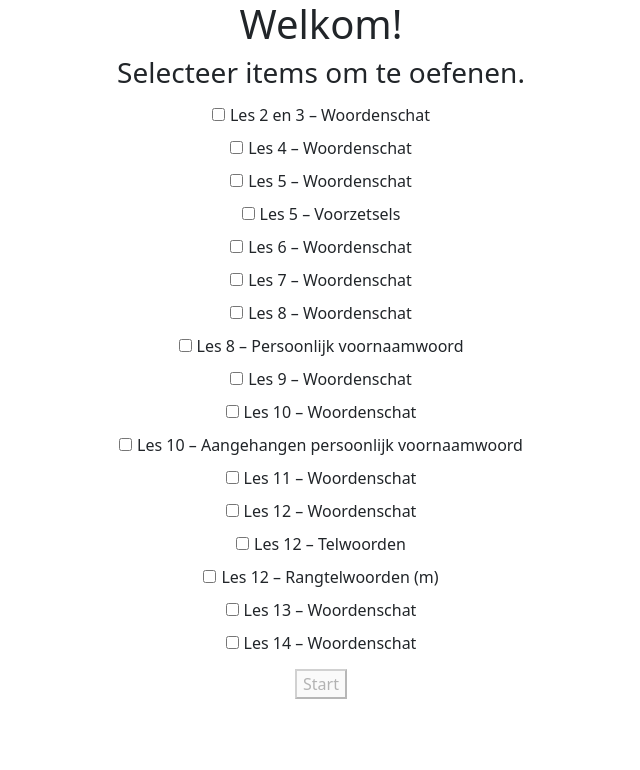
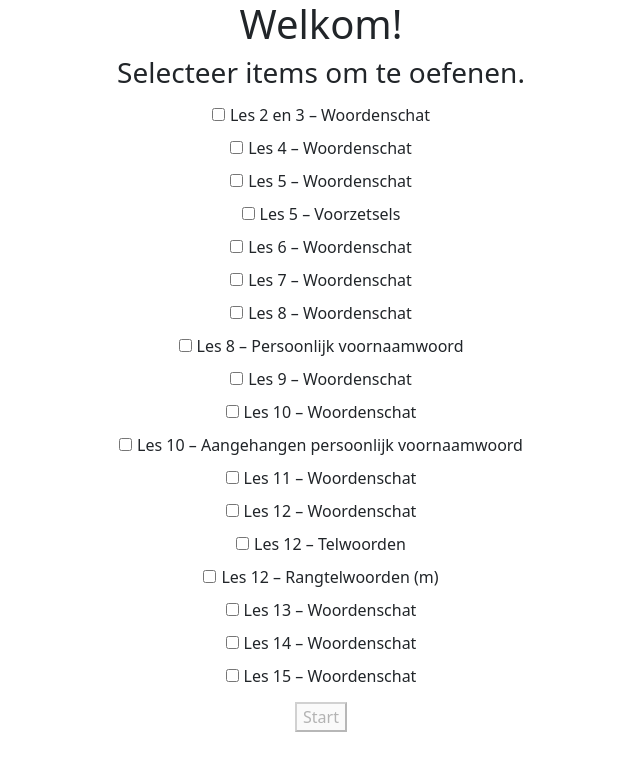
Before and after one commit to wilcomuit/bijbels-hebreeuws, a Vue app: page / in a window 1280 px wide. Shown: the top 770 px of the page, without its empty margins (319-959 px from the left). Built offline with nearby package versions, Linux system fonts and the light colour scheme.

Commit message:
Added lesson 15

```diff
--- a/src/lessons/_lessonList.ts
+++ b/src/lessons/_lessonList.ts
@@ -15,6 +15,7 @@ import lesson13Vocabulary from '@/lessons/lesson13/vocabulary'
 import lesson12Numbers from '@/lessons/lesson12/numbers'
 import lesson12OrdinalNumbers from '@/lessons/lesson12/ordinalNumbers'
 import lesson14Vocabulary from '@/lessons/lesson14/vocabulary'
+import lesson15Vocabulary from '@/lessons/lesson15/vocabulary'
 
 export default function lessonList() {
   return [
@@ -34,6 +35,7 @@ export default function lessonList() {
     lesson12Numbers,
     lesson12OrdinalNumbers,
     lesson13Vocabulary,
-    lesson14Vocabulary
+    lesson14Vocabulary,
+    lesson15Vocabulary
   ]
 }
--- /dev/null
+++ b/src/lessons/lesson15/vocabulary.ts
@@ -0,0 +1,101 @@
+const questions: Array<QuestionType> = [
+  {
+    question: 'בָּטַח',
+    answers: ['hij vertrouwde', 'hij stelde vertrouwen in'],
+    type: 'woordenschat'
+  },
+  {
+    question: 'גָּדַל',
+    answers: ['hij was groot', 'hij groeide'],
+    type: 'woordenschat'
+  },
+  {
+    question: 'דָּרַשׁ',
+    answers: ['hij zocht', 'hij zocht na', 'hij onderzocht', 'hij eiste op', 'hij vorderde rekenschap', 'hij raadpleegde'],
+    type: 'woordenschat'
+  },
+  {
+    question: 'דֶּשֶׁא',
+    answers: ['gras', 'jong groen'],
+    type: 'woordenschat'
+  },
+  {
+    question: 'הָרַג',
+    answers: ['hij doodde', 'hij sloeg dood'],
+    type: 'woordenschat'
+  },
+  {
+    question: 'זָבַח',
+    answers: ['hij offerde', 'hij slachtte'],
+    type: 'woordenschat'
+  },
+  {
+    question: 'חָזַק',
+    answers: ['hij was sterk', 'hij was hard', 'hij was volhardend', 'hij was vasthoudend', 'hij drong aan bij'],
+    type: 'woordenschat'
+  },
+  {
+    question: 'חָשַׁב',
+    answers: ['hij dacht', 'hij rekende', 'hij achtte', 'hij bedacht', 'hij beraamde'],
+    type: 'woordenschat'
+  },
+  {
+    question: 'כָּבֵד',
+    answers: ['hij was zwaar', 'hij was belangrijk', 'hij was ernstig', 'hij was aanzienlijk'],
+    type: 'woordenschat'
+  },
+  {
+    question: 'כָּנָף',
+    answers: ['vleugel', 'rand', 'zoom', 'uiteinde', 'hoek'],
+    type: 'woordenschat'
+  },
+  {
+    question: 'כּפר',
+    answers: ['hij verzoende', 'hij droeg zoenoffers op'],
+    type: 'woordenschat'
+  },
+  {
+    question: 'לָבַשׁ',
+    answers: ['hij kleedde zich', 'hij kleedde zich aan'],
+    type: 'woordenschat'
+  },
+  {
+    question: 'נַחַל',
+    answers: ['beekdal'],
+    type: 'woordenschat'
+  },
+  {
+    question: 'עָזַב',
+    answers: ['hij liet achter', 'hij liet los', 'hij liet in de steek', 'hij onthoudde'],
+    explanation: '(hij onthoudde, als in: hij gaf niet)',
+    type: 'woordenschat'
+  },
+  {
+    question: 'קָרַב',
+    answers: ['hij naderde', 'hij trad aan', 'hij offerde'],
+    type: 'woordenschat'
+  },
+  {
+    question: 'רָדַף',
+    answers: ['hij volgde', 'hij ging achterna', 'hij streefde na'],
+    type: 'woordenschat'
+  },
+  {
+    question: 'שֵׁבֶט',
+    answers: ['stok', 'heersersstaf', 'scepter', 'herdersstaf', 'speer', 'werpspies'],
+    type: 'woordenschat'
+  },
+  {
+    question: 'שָׁכַן',
+    answers: ['hij ging wonen', 'hij verbleef', 'hij legerde zich', 'hij woonde', 'hij bewoonde'],
+    type: 'woordenschat'
+  }
+]
+const lesson15Vocabulary: LessonType = {
+  id: 'lesson15-vocabulary',
+  name: 'Les 15 – Woordenschat',
+  type: 'woordenschat',
+  active: false,
+  questions
+}
+export default lesson15Vocabulary
```
